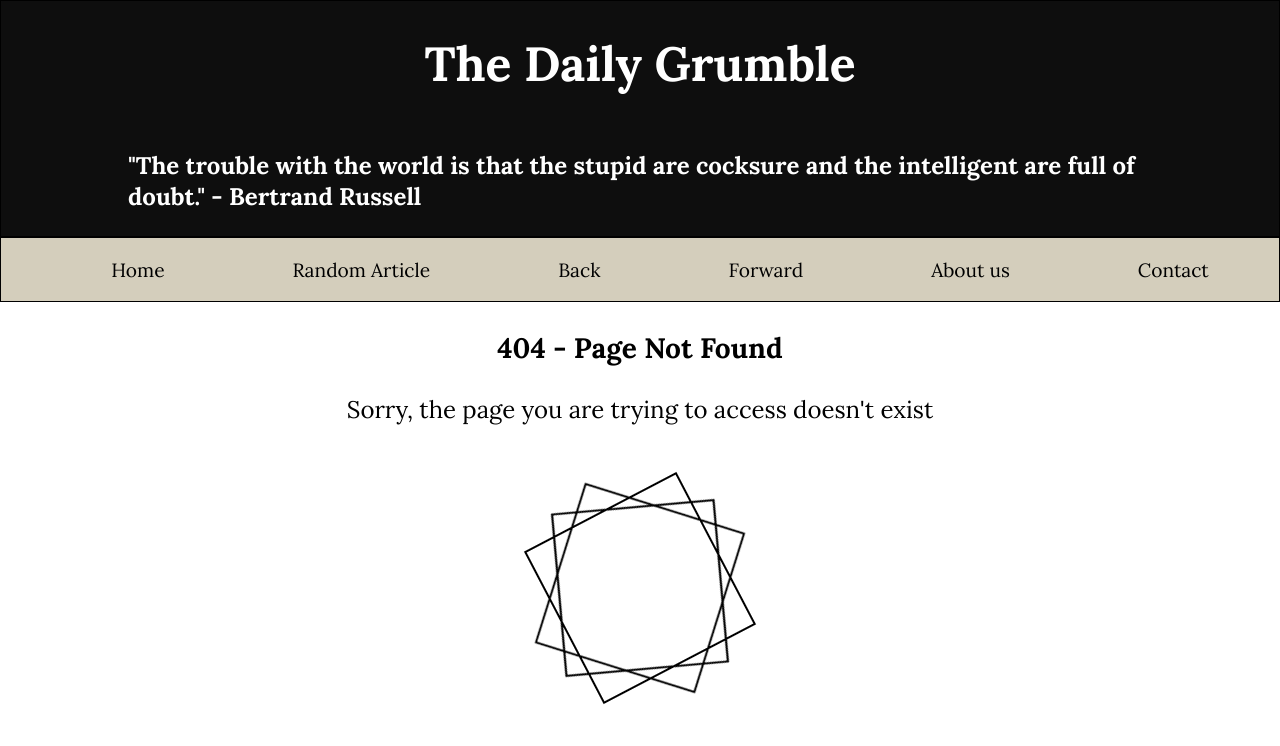
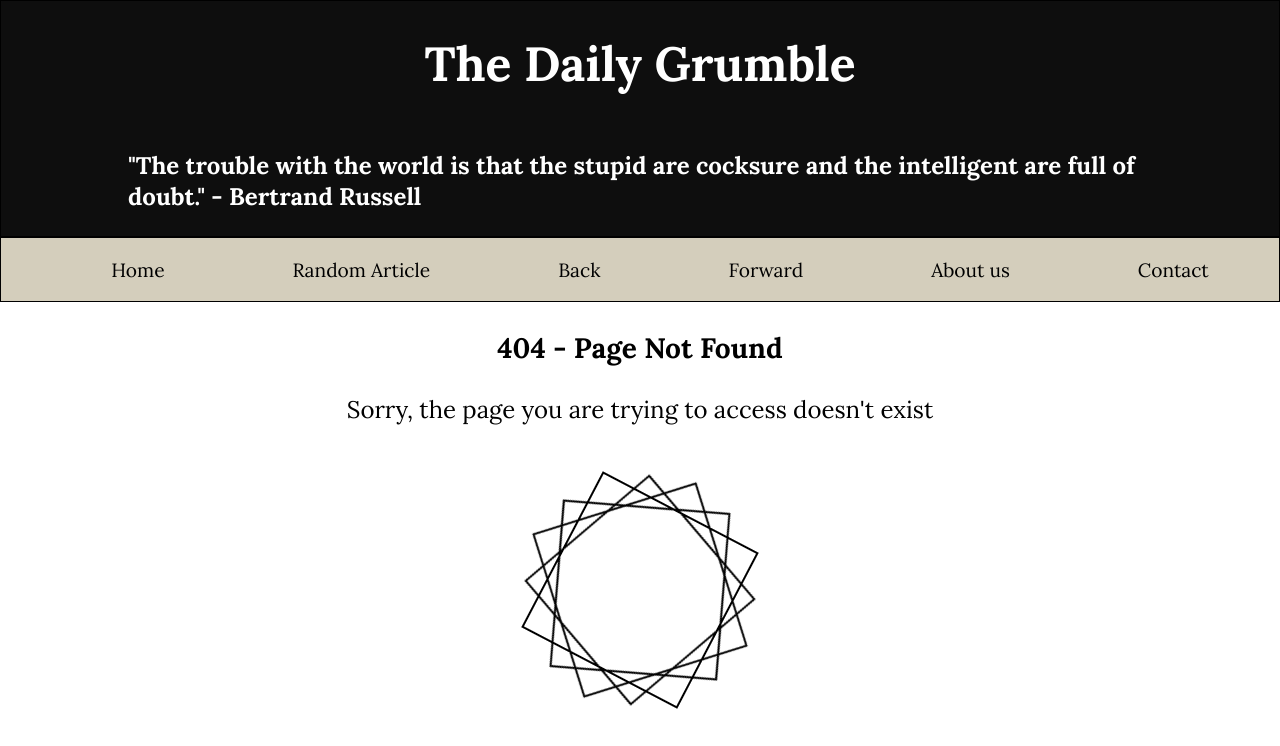
Before and after one commit to Asurakun1/my-blog-project, a React (Create React App) app: page /craft-Beer in a window 1280 px wide. Shown: the top 746 px of the page. Built offline with nearby package versions, Linux system fonts and the light colour scheme.

Commit message:
Links are clickable

```diff
--- a/src/App.js
+++ b/src/App.js
@@ -1,7 +1,6 @@
 import './App.css';
+import NavBar from './Components/NavBar/NavBar';
 import Header from './Components/Header/Header';
-import NavBar from './Components/NavBar/NavBar';
-
 function App() {
   return (
     <div className="App">
--- a/src/Components/Error/Error.css
+++ b/src/Components/Error/Error.css
@@ -17,7 +17,7 @@
 }
 
 .spin{
-    animation: spinReverse 3s linear infinite;
+    animation: spin 3s linear infinite;
 }
 
 .spin-reverse{
@@ -25,7 +25,11 @@
 }
 
 .rotate{
-    transform: rotate(-22.5deg);
+    transform: rotate(22deg);
+}
+
+.reverse-rotate{
+    transform: rotate(45deg);
 }
 
 
--- a/src/Components/Error/Error.js
+++ b/src/Components/Error/Error.js
@@ -10,6 +10,8 @@ const Error404 = () => {
             <div className='error-box spin'>
                 <div className='error-box spin-reverse'>
                     <div className='error-box rotate'>
+                        <div className='error-box reverse-rotate'>
+                        </div>
                     </div>
                 </div>
             </div>
--- a/src/Components/Home/Home.css
+++ b/src/Components/Home/Home.css
@@ -23,4 +23,5 @@
 .home .headlines ul p{
     font-size: 1.2rem;
     line-height: 1.5rem;
+    margin-left: 1vw;
 }
--- a/src/Components/Home/Home.js
+++ b/src/Components/Home/Home.js
@@ -11,24 +11,24 @@ const Home = () => {
                         A new study has found that the majority of people who claim to enjoy craft beer are actually<br />
                         just pretending.
                     </p>
-                    <li>World Health Organization Announces That Stress is Actually Just a Myth</li>
+                    <li><Link to="/WHO-Stress-Myth" className='link'>World Health Organization Announces That Stress is Actually Just a Myth</Link></li>
                     <p>
                         "We have come to the conclusion that stress does not exist," said Dr. Maria Hernandez,<br />
                         a spokesperson for the WHO.
                     </p>
-                    <li>Trump Administration Unveils Plan to Build Wall Around the Sun</li>
+                    <li><Link to="/Trump-wall-around-sun" className='link'>Trump Administration Unveils Plan to Build Wall Around the Sun</Link></li>
                     <p>
                         "The sun is a threat to our national security, and we must take action to protect our citizens,"<br />
                         said White House Press Secretary Sarah Huckabee Sanders. "This wall will be the most <br />
                         advanced solar defense system in the world, and it will make America great again."
                     </p>
-                    <li>New Study Shows Majority of Vegetarians Only Doing it for Instagram Followers</li>
+                    <li><Link to="/vegetarians-only-doing-it-for-instagram" className='link' >New Study Shows Majority of Vegetarians Only Doing it for Instagram Followers</Link></li>
                     <p>
                         According to a new study, the majority of vegetarians are only doing it for Instagram <br />
                         followers. The research, which surveyed thousands of self-proclaimed vegetarians, found <br />
                         that only a small percentage of respondents were motivated by ethical or health concerns. <br />
                     </p>
-                    <li>Amazon Announces Plan to Open Brick and Mortar Stores in Customers' Homes</li>
+                    <li><Link to="/amazon-plans-brick-and-mortor" className='link'>Amazon Announces Plan to Open Brick and Mortar Stores in Customers' Homes</Link></li>
                     <p>
                         "We believe that the future of retail is in the home," said Amazon CEO Jeff Bezos. "Our <br />
                         stores will be tailored to each customer's unique interests and needs, and we'll be able to <br />
--- a/src/Components/NavBar/NavBar.js
+++ b/src/Components/NavBar/NavBar.js
@@ -9,16 +9,16 @@ const NavBar = () => {
             <nav className='main-nav'>
                 <ul>
                     <li><NavLink to="/" className="link">Home</NavLink></li>
-                    <li><NavLink to="/RandomArticle" className="link">Random Article</NavLink></li>
+                    <li><NavLink to="/random-article" className="link">Random Article</NavLink></li>
                     <li><NavLink className="link">Back</NavLink></li>
                     <li><NavLink className="link">Forward</NavLink></li>
-                    <li><NavLink className="link">About us</NavLink></li>
-                    <li><NavLink className="link">Contact</NavLink></li>
+                    <li><NavLink to='/about-us' className="link">About us</NavLink></li>
+                    <li><NavLink to='/contact' className="link">Contact</NavLink></li>
                 </ul>
             </nav>
             <Routes>
                 <Route path="/" element={<Home/>}/>
-                <Route path="/RandomArticle" element={<ArticleSection/>} />
+                <Route path="/random-article" element={<ArticleSection/>} />
                 <Route path="*" element={<Error404/>}/>
             </Routes>
         </Router>
```
